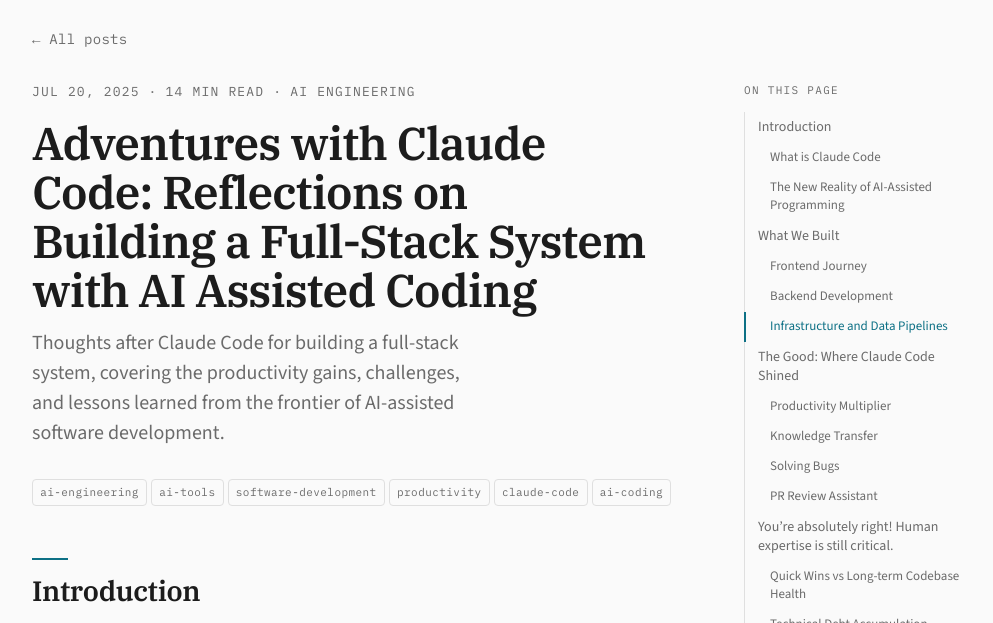
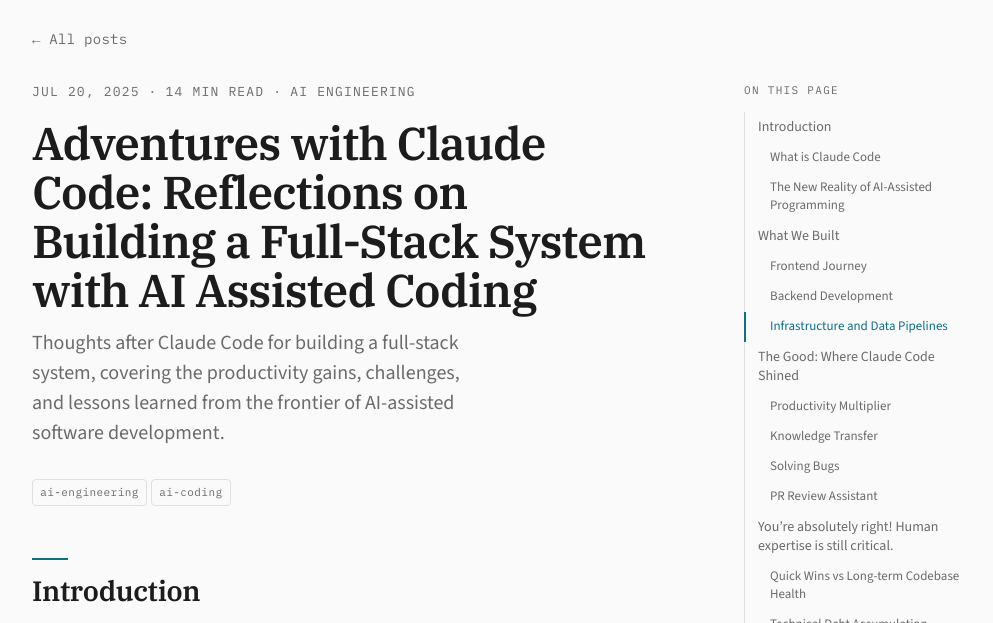
Before and after one commit to sajal2692/sajal2692.github.io, an Astro site: page /posts/adventures-claude-code/ in a window 1280 px wide. Shown: the part 108-731 px from the top of the page, without its empty margins (140-1133 px from the left). Built offline with nearby package versions, Linux system fonts and the light colour scheme; Astro itself is replaced by a stand-in of ours; some packages are replaced by stand-ins of ours.

Commit message:
refactor(tags): fold the tag taxonomy from 31 to 12
Half the tag pages held a single post: 15 of 31 tags were used exactly
once. Near-synonyms now fold into the tag that already carried the
weight — ai-tools, productivity, software-development, claude-code and
automation into ai-coding; agentic-workflows, sandboxing and mcp into
ai-agents; fastai, computer-vision, machine-learning-from-scratch and
aws into machine-learning; and so on. langgraph, langchain, nlp and rag
stay untouched.

Frontmatter only. No post prose changed, so modDatetime is deliberately
not bumped. The ~19 retired /tags/ URLs are allowed to 404 — every tag
page together draws 72 views per 180 days.

Regenerated related-posts.json, which re-ranked from cache with no API
call. Tag overlap carries a 0.05 weight, so exactly one pair moved: the
fifth stored neighbour of agentic-workflows-to-agent-harnesses, past the
three that actually render.

```diff
--- a/src/content/blog/2025-career-in-review.md
+++ b/src/content/blog/2025-career-in-review.md
@@ -7,7 +7,6 @@
 draft: false
 tags:
   - career
-  - reflections
   - ai-engineering
   - teaching
 description: "A reflection on a year of building AI products at a venture studio, teaching courses on O'Reilly, writing a viral blog post, and figuring things out."
--- a/src/content/blog/adventures-claude-code.md
+++ b/src/content/blog/adventures-claude-code.md
@@ -7,10 +7,6 @@
 draft: false
 tags:
   - ai-engineering
-  - ai-tools
-  - software-development
-  - productivity
-  - claude-code
   - ai-coding
 description: "Thoughts after Claude Code for building a full-stack system, covering the productivity gains, challenges, and lessons learned from the frontier of AI-assisted software development."
 canonicalURL: ""
--- a/src/content/blog/agentic-workflows-to-agent-harnesses.md
+++ b/src/content/blog/agentic-workflows-to-agent-harnesses.md
@@ -9,7 +9,6 @@
   - ai-agents
   - ai-engineering
   - llms
-  - agentic-workflows
 description: "Why the industry is shifting from handcrafted agentic workflows to agents operating inside harnesses, what that looks like in practice, and the trade-offs involved."
 canonicalURL: ""
 ---
--- a/src/content/blog/building-agentic-rag-query-router.md
+++ b/src/content/blog/building-agentic-rag-query-router.md
@@ -14,7 +14,7 @@
   - langgraph
   - rag
   - nlp
-  - agentic-workflows
+  - ai-agents
 description: "A coding tutorial on building an agentic RAG workflow with a query router using LangGraph, enabling the system to intelligently choose between Wikipedia and web search retrievers based on query type."
 canonicalURL: ""
 ---
--- a/src/content/blog/building-image-classifier-fastai.md
+++ b/src/content/blog/building-image-classifier-fastai.md
@@ -7,8 +7,6 @@
 draft: false
 tags:
   - machine-learning
-  - computer-vision
-  - fastai
 description: "In this post, I demonstrate how to quickly build an image classifier using the fastai library, a powerful tool for practical deep learning. The project involves classifying images of fruit as either rotten or fresh."
 canonicalURL: "" # Add if the article is published elsewhere
 ---
--- a/src/content/blog/coding-k-means-clustering-using-python-and-numpy.md
+++ b/src/content/blog/coding-k-means-clustering-using-python-and-numpy.md
@@ -7,8 +7,7 @@
 draft: false
 tags:
   - machine-learning
-  - interviews
-  - machine-learning-from-scratch
+  - career
 description: "This post details the process of coding the K-Means Clustering algorithm from scratch using Python and NumPy. It's a great exercise for understanding the mechanics of this fundamental machine learning algorithm."
 canonicalURL: "" # Add if the article is published elsewhere
 ---
--- a/src/content/blog/comprehensive-agentic-rag.md
+++ b/src/content/blog/comprehensive-agentic-rag.md
@@ -14,7 +14,7 @@
   - langgraph
   - rag
   - nlp
-  - agentic-workflows
+  - ai-agents
 description: "A tutorial on building an advanced agentic RAG workflow that combines query routing, document grading, and query rewriting using LangGraph to create a robust, self-correcting retrieval system."
 canonicalURL: ""
 ---
--- a/src/content/blog/corrective-rag-langgraph.md
+++ b/src/content/blog/corrective-rag-langgraph.md
@@ -12,7 +12,7 @@
   - langgraph
   - rag
   - nlp
-  - agentic-workflows
+  - ai-agents
 description: "A deep dive into the process building a corrective RAG workflow using langgraph to handle scenarios where the documents retrieved from a vector database in a traditional RAG workflow are not relevant to answer a question."
 canonicalURL: "" # Add if the article is published elsewhere
 ---
--- a/src/content/blog/course-building-ai-agents-langgraph.md
+++ b/src/content/blog/course-building-ai-agents-langgraph.md
@@ -8,8 +8,7 @@
 tags:
   - ai-agents
   - langgraph
-  - generative-ai
-  - online-learning
+  - llms
   - teaching
 description: "Announcing my first video course with O'Reilly—Building AI Agents with LangGraph! This course dives deep into AI agent design, action-taking, and multi-agent architectures using Python and OpenAI."
 canonicalURL: "" # Add if the article is published elsewhere
--- a/src/content/blog/deploy-stableLM-tuned-aws-sagemaker.md
+++ b/src/content/blog/deploy-stableLM-tuned-aws-sagemaker.md
@@ -8,8 +8,7 @@
 tags:
   - llms
   - nlp
-  - aws
-  - generative-ai
+  - machine-learning
 description: "This blog post guides you through the process of deploying StableLM models on AWS Sagemaker Endpoints, including creating a custom inference script and setting up the endpoint."
 canonicalURL: "" # Add if the article is published elsewhere
 ---
--- a/src/content/blog/effective-ai-coding.md
+++ b/src/content/blog/effective-ai-coding.md
@@ -7,10 +7,6 @@
 draft: false
 tags:
   - ai-engineering
-  - ai-tools
-  - software-development
-  - productivity
-  - claude-code
   - ai-coding
 description: "A practical guide to working effectively with AI coding tools like Claude Code, covering mindset shifts, quality control strategies, and team collaboration workflows for modern software development."
 canonicalURL: ""
--- a/src/content/blog/openclaw-experiments.md
+++ b/src/content/blog/openclaw-experiments.md
@@ -8,9 +8,7 @@
 tags:
   - ai-engineering
   - ai-agents
-  - ai-tools
-  - productivity
-  - automation
+  - ai-coding
 description: "I spent the last week running my own personal AI assistant with OpenClaw. Here's what I built, what broke, and whether any of this is actually worth the effort and tokens."
 canonicalURL: ""
 ---
--- a/src/content/blog/product-defensibility-ai-applications.md
+++ b/src/content/blog/product-defensibility-ai-applications.md
@@ -9,7 +9,6 @@
   - llms
   - ai-engineering
   - product
-  - ventures
 description: "Some thoughts on product defensibility for AI applications from my experience in the startup world."
 canonicalURL: "" # Add if the article is published elsewhere
 ---
--- a/src/content/blog/sandboxing-an-ai-agent.md
+++ b/src/content/blog/sandboxing-an-ai-agent.md
@@ -8,7 +8,6 @@
 tags:
   - ai-agents
   - ai-engineering
-  - sandboxing
   - llms
 description: "A guide to sandboxing AI agents: why an autonomous agent needs its own disposable computer, and the isolation tech underneath."
 canonicalURL: ""
--- a/src/content/blog/understanding-mcp.md
+++ b/src/content/blog/understanding-mcp.md
@@ -9,9 +9,6 @@
   - ai-engineering
   - ai-agents
   - llms
-  - mcp
-  - ai-integration
-  - software-architecture
 description: "A complete overview of Model Context Protocol (MCP) and how it solves the M×N integration problem in AI development by creating a standardized interface between AI applications and external tools."
 canonicalURL: ""
 ---
--- a/src/generated/related-posts.json
+++ b/src/generated/related-posts.json
@@ -3,7 +3,7 @@
     "schemaVersion": 1,
     "model": "text-embedding-3-large",
     "dimensions": 1024,
-    "corpusHash": "sha256:eced5f20447b058d5f0945901567574d8a41ef13fb8a6f0dde4b650c0d030757",
+    "corpusHash": "sha256:1e48990667501f2331a4ef1d53323babe748c02df828625a987bc6d44d4c1ddc",
     "rankingConfigHash": "sha256:95e9fcc0007ef14e4a5c38ee5b226c5909947b384796b02ac565b18f760665c7"
   },
   "posts": {
@@ -33,7 +33,7 @@
       "overview-multi-agent-frameworks",
       "introduction-to-agentic-rag",
       "effective-ai-coding",
-      "comprehensive-agentic-rag"
+      "adventures-claude-code"
     ],
     "building-ai-agents-langgraph-oreilly": [
       "yale-guest-lecture-february-2025-ai-agents-langgraph",
```
